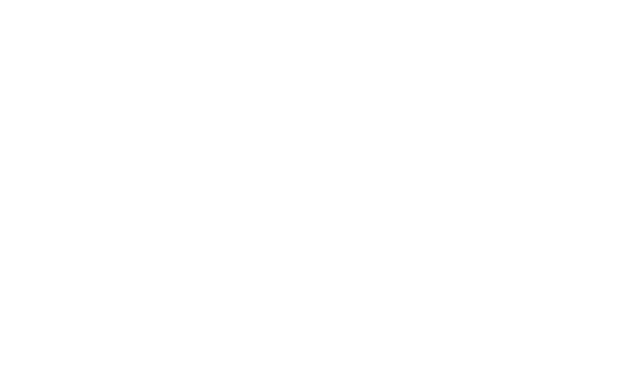
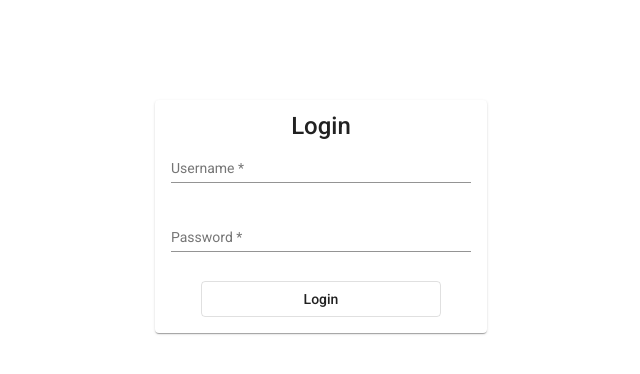
Before and after one commit to Flowingblood/GUI-Abgabe, an Angular app: page /login in a window 1280 px wide. Before the commit this address led to /. Shown: the top 374 px of the page, without its empty margins (319-959 px from the left). Built offline with nearby package versions, Linux system fonts and the light colour scheme.

Commit message:
Added Login and Routing

```diff
--- a/src/app/app-routing.module.ts
+++ b/src/app/app-routing.module.ts
@@ -1,7 +1,17 @@
 import { NgModule } from '@angular/core';
 import { Routes, RouterModule } from '@angular/router';
+import { GoalsComponent } from './components/goals/goals.component';
+import { LoginComponent } from './components/login/login.component';
+import { UserOverviewComponent } from './components/user-overview/user-overview.component';
 
-const routes: Routes = [];
+const routes: Routes = [
+  {path: 'login', component: LoginComponent,  data: {title: 'Anmeldung'}},
+  {path: 'goals', component: GoalsComponent,  data: {title: 'Ziele Übersicht'}},
+  {path: 'user_overview', component: UserOverviewComponent,  data: {title: 'Benutzer Übersicht'}},
+
+  {path: '', redirectTo: '/login', pathMatch: 'full'},
+  {path: '**', redirectTo: '/login'}
+];
 
 @NgModule({
   imports: [RouterModule.forRoot(routes)],
--- a/src/app/app.module.ts
+++ b/src/app/app.module.ts
@@ -9,6 +9,7 @@ import { NavigationBarComponent } from './components/navigation-bar/navigation-b
 import { LoginComponent } from './components/login/login.component';
 import { GoalsComponent } from './components/goals/goals.component';
 import { UserOverviewComponent } from './components/user-overview/user-overview.component';
+import { FormsModule, ReactiveFormsModule } from '@angular/forms';
 
 @NgModule({
   declarations: [AppComponent, NavigationBarComponent, LoginComponent, GoalsComponent, UserOverviewComponent],
@@ -17,6 +18,8 @@ import { UserOverviewComponent } from './components/user-overview/user-overview.
     AppRoutingModule,
     BrowserAnimationsModule,
     MaterialModule,
+    FormsModule,
+    ReactiveFormsModule,
   ],
   providers: [],
   bootstrap: [AppComponent],
--- a/src/app/components/login/login.component.html
+++ b/src/app/components/login/login.component.html
@@ -1 +1,26 @@
-<p>login works!</p>
+<mat-card class="card">
+    <mat-card-title>Login</mat-card-title>
+    <mat-card-content>
+      <form [formGroup]="loginForm" (ngSubmit)="submit()">
+        <p>
+          <mat-form-field>
+            <input type="text" matInput placeholder="Username" formControlName="username">
+            <mat-error *ngIf="hasError('username', 'required')">Name is required</mat-error>
+          </mat-form-field>
+        </p>
+
+        <p>
+          <mat-form-field>
+            <input type="password" matInput placeholder="Password" formControlName="password">
+            <mat-error *ngIf="hasError('password', 'required')">Password is required</mat-error>
+            <mat-error *ngIf="hasError('password', 'invalid')">Credentials not correct</mat-error>
+          </mat-form-field>
+        </p>
+
+        <div class="button">
+          <button type="submit" mat-stroked-button class="my-button" >Login</button>
+        </div>
+
+      </form>
+    </mat-card-content>
+  </mat-card>
--- a/src/app/components/login/login.component.scss
+++ b/src/app/components/login/login.component.scss
@@ -0,0 +1,31 @@
+:host {
+    display: flex;
+    justify-content: center;
+    margin: 100px 0px;
+}
+
+.mat-form-field {
+    width: 100%;
+    min-width: 300px;
+}
+
+mat-card-title, mat-card-content {
+    display: flex;
+    justify-content: center;
+}
+
+.error {
+    padding: 16px;
+    width: 300px;
+    color: white;
+    background-color: red;
+}
+
+.button {
+    display: flex;
+    justify-content: center;
+}
+
+.my-button{
+    width: 80%!important;
+}
--- a/src/app/components/login/login.component.ts
+++ b/src/app/components/login/login.component.ts
@@ -1,15 +1,62 @@
-import { Component, OnInit } from '@angular/core';
+import {  Component, OnInit } from '@angular/core';
+import { FormGroup, FormControl, Validators } from '@angular/forms';
+
+import { Router } from '@angular/router';
 
 @Component({
   selector: 'app-login',
   templateUrl: './login.component.html',
   styleUrls: ['./login.component.scss']
 })
+
+/**
+ * Used to be the central login for the project.
+ */
 export class LoginComponent implements OnInit {
 
-  constructor() { }
+  // Form Controlls
+  private readonly username: string = 'username';
+  private readonly password: string = 'password';
 
+
+  /**
+   * Creates a new FormGroup with all GUI components
+   */
+  loginForm: FormGroup = new FormGroup({
+    username: new FormControl('', [Validators.required]),
+    password: new FormControl('', [Validators.required]),
+  });
+
+  /**
+   * Creates an instance of the UserEditComponent.
+   *
+   * @param _router Route to the next page.
+   * @param _authService AuthorizationService to check the credential data.
+   */
+  constructor(private _router: Router) { }
+
+  /**
+   * Initialize the component.
+   */
   ngOnInit(): void {
   }
 
+  /**
+   * Checking if everything is valid in the form.
+   * Checks if the credentials are correct or not.
+   */
+  async submit(): Promise<void>{
+
+  }
+
+  /**
+   * Checks if the form has an error.
+   * @param errorName Name of the error.
+   * @param controlName Name of the FormControlComponent.
+   * @returns Boolean value true when the FormField has an error, false when not.
+   */
+  public hasError = (controlName: string, errorName: string): boolean =>{
+    return this.loginForm.controls[controlName].hasError(errorName);
+  }
+
 }
```
